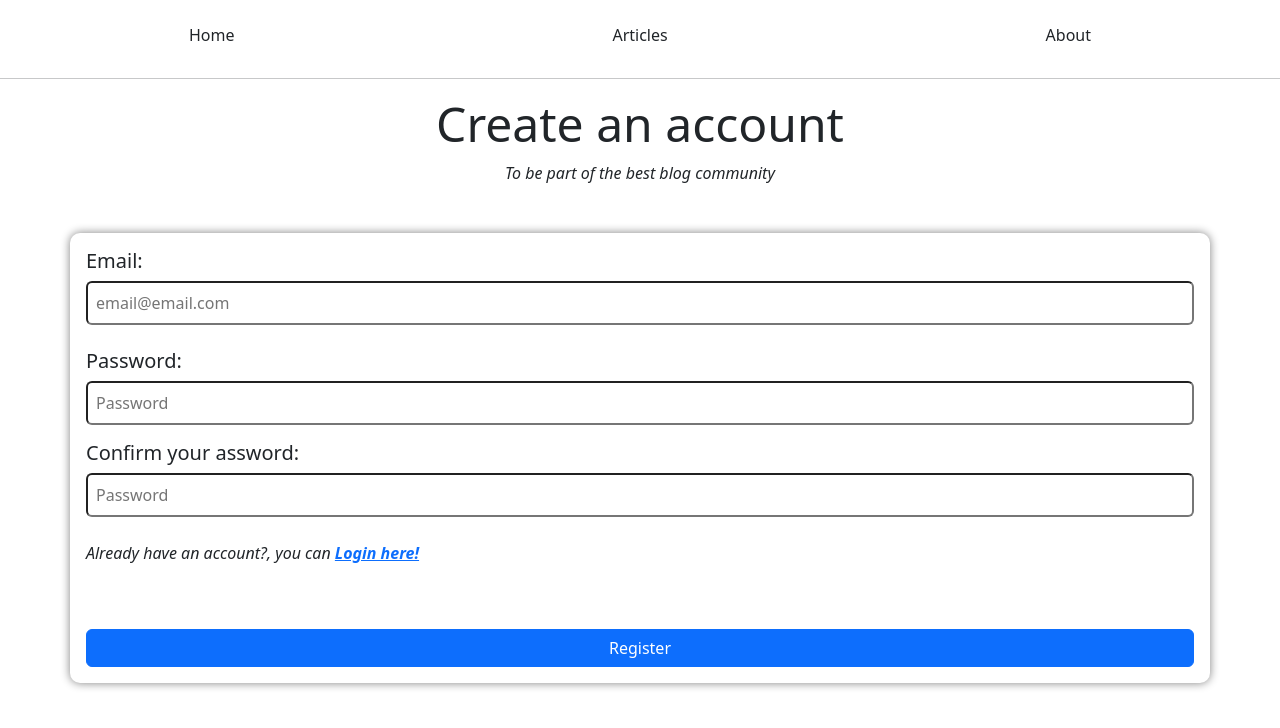
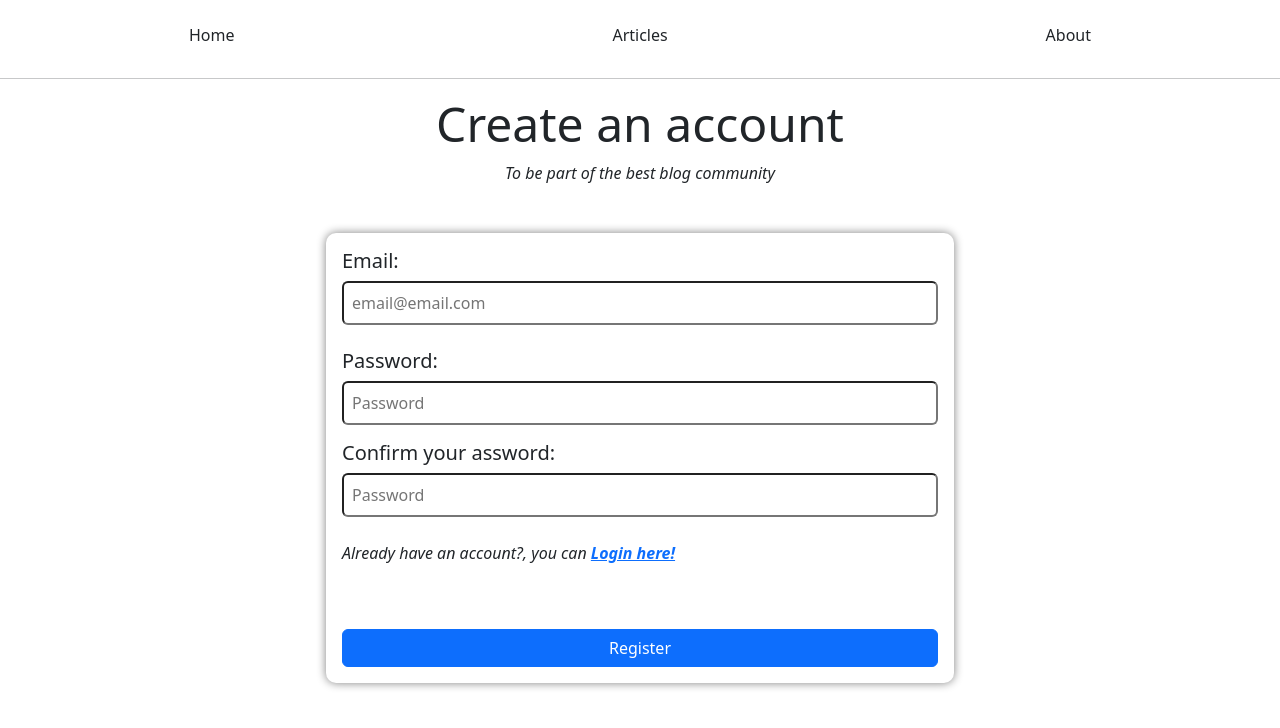
Before and after one commit to liljemery/FullStackReact, a React (Vite) app: page /register in a window 1280 px wide. Shown: the top 728 px of the page. Built offline with nearby package versions, Linux system fonts and the light colour scheme.

Commit message:
fix: moded login/register boxes to look better

```diff
--- a/src/Components/Login.jsx
+++ b/src/Components/Login.jsx
@@ -34,7 +34,8 @@ const Login = () => {
   }
   return (
     <>
-    <div className='d-flex flex-column'>
+    <div>
+    <div className='d-flex flex-column w-50 mx-auto'>
       <div className='text-center mb-5'>
         <h1 className='display-5'>Log In into your Account</h1>
         <em className='h6'>So you can vote the blogs and comment on them</em>
@@ -68,6 +69,7 @@ const Login = () => {
       </div>
 
     </div>
+    </div>
     </>
   )
 }
--- a/src/Components/Register.jsx
+++ b/src/Components/Register.jsx
@@ -23,7 +23,8 @@ const Register = () => {
 
   return (
     <>
-    <div className='d-flex flex-column'>
+    <div>
+    <div className='d-flex flex-column w-50 mx-auto'>
       <div className='text-center mb-5'>
         <h1 className='display-5'>Create an account</h1>
         <em className='h6'>To be part of the best blog community</em>
@@ -64,6 +65,7 @@ const Register = () => {
         </button>
       </div>
     </div>
+    </div>
     </>
   )
 }
```
